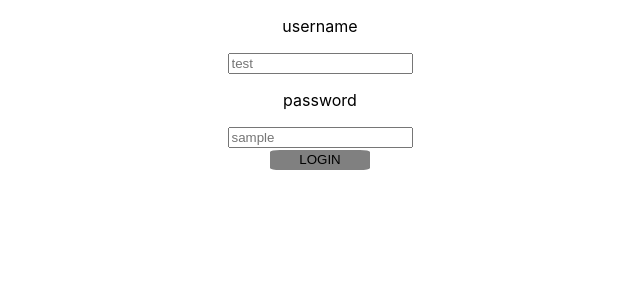
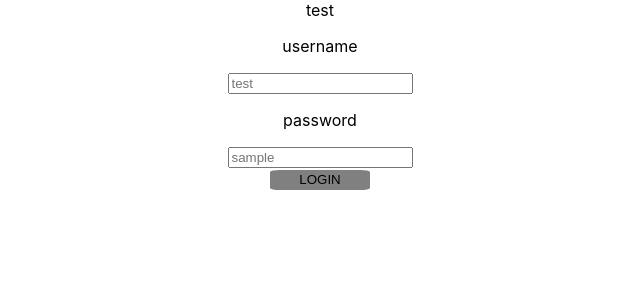
Before and after one commit to AyanoMiura88/react_dnd, a React (Create React App) app: page / in a window 1280 px wide. Shown: the top 300 px of the page, without its empty margins (320-960 px from the left). Built offline with nearby package versions, Linux system fonts and the light colour scheme.

Commit message:
[add] デフォルトページ指定

```diff
--- a/src/App.tsx
+++ b/src/App.tsx
@@ -1,19 +1,21 @@
-import React from 'react';
-import './App.css';
-import { BrowserRouter, Route } from "react-router-dom";
+import React from "react";
+import "./App.css";
+import { BrowserRouter, Route, Switch as Routes } from "react-router-dom";
 import LoginPage from "./Login/LoginPage";
-import DropArea from './DragAndDrop/DropArea';
+import DropArea from "./DragAndDrop/DropArea";
 
 function App() {
   return (
-    <div className="App">
     <BrowserRouter>
-      <div>
-        <Route path="/" exact component={LoginPage} />
-        <Route path="/MainPage" exact  component={DropArea} />
+      <div className="App">
+        <div>test</div>
+        <Routes>
+          <Route path="/" exact component={LoginPage} />
+          <Route path="/MainPage" exact component={DropArea} />
+          <Route component={LoginPage}/>
+        </Routes>
       </div>
     </BrowserRouter>
-  </div>
   );
 }
 
```
Also changed, not shown: 11 other files (tests, documents, lock files or other folders).
